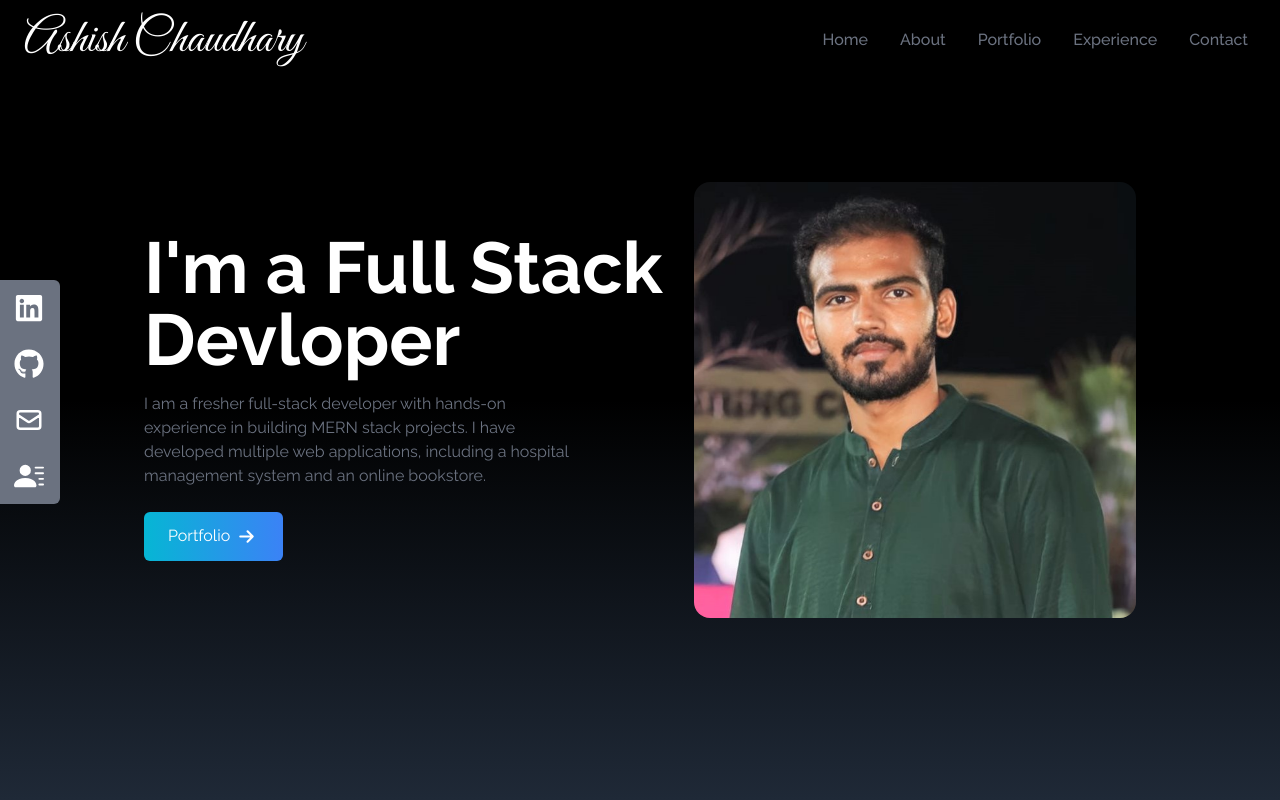
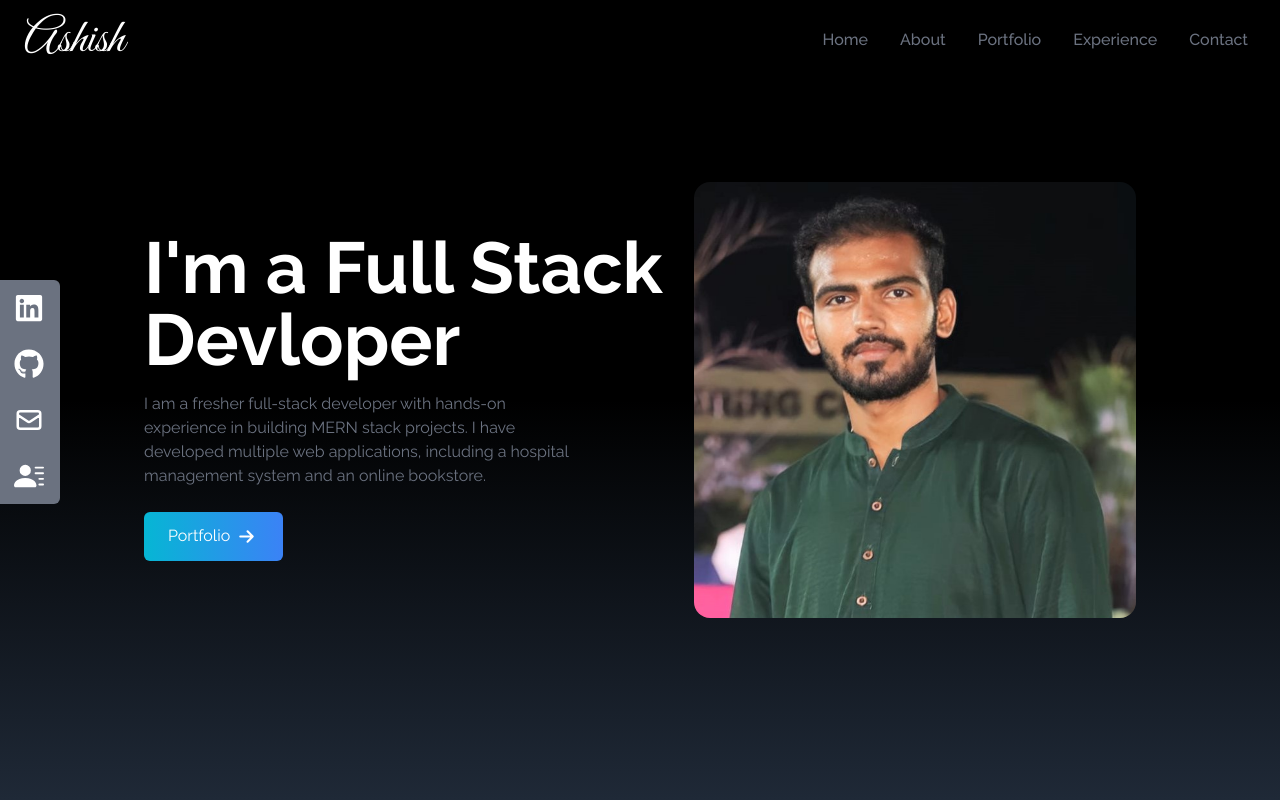
Before and after one commit to AshishChaudhari07/Portfolio, a React (Vite) app: page / in a window 1280 px wide. Shown: the top 800 px of the page. Built offline with nearby package versions, Linux system fonts and the light colour scheme.

Commit message:
name changes

```diff
--- a/src/components/NavBar.jsx
+++ b/src/components/NavBar.jsx
@@ -16,7 +16,7 @@
     return (
         <div className='flex justify-between items-center w-full h-20 text-white bg-black px-4 fixed'>
             <div>
-                <h1 className='text-5xl font-signature ml-2'>Ashish Chaudhary</h1>
+                <h1 className='text-5xl font-signature ml-2'>Ashish</h1>
             </div>
 
             <ul className='hidden md:flex'>
```
